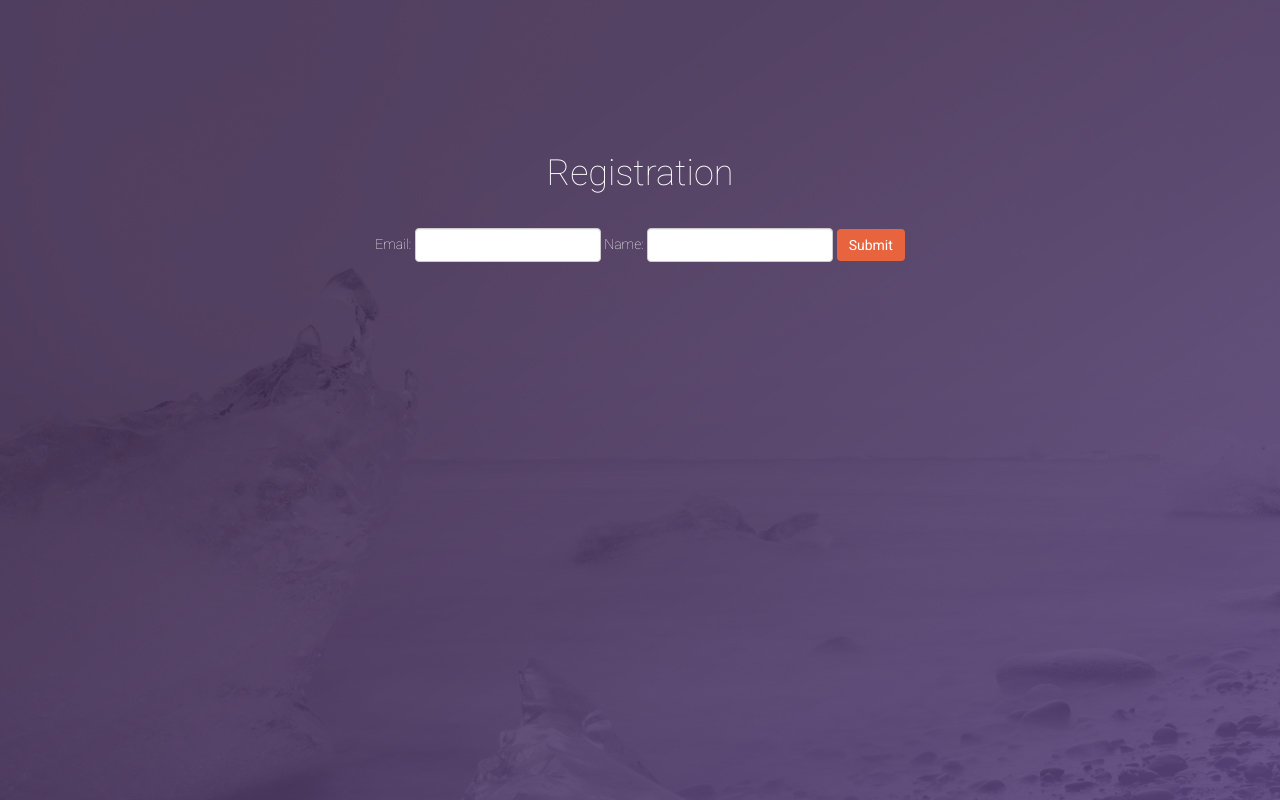
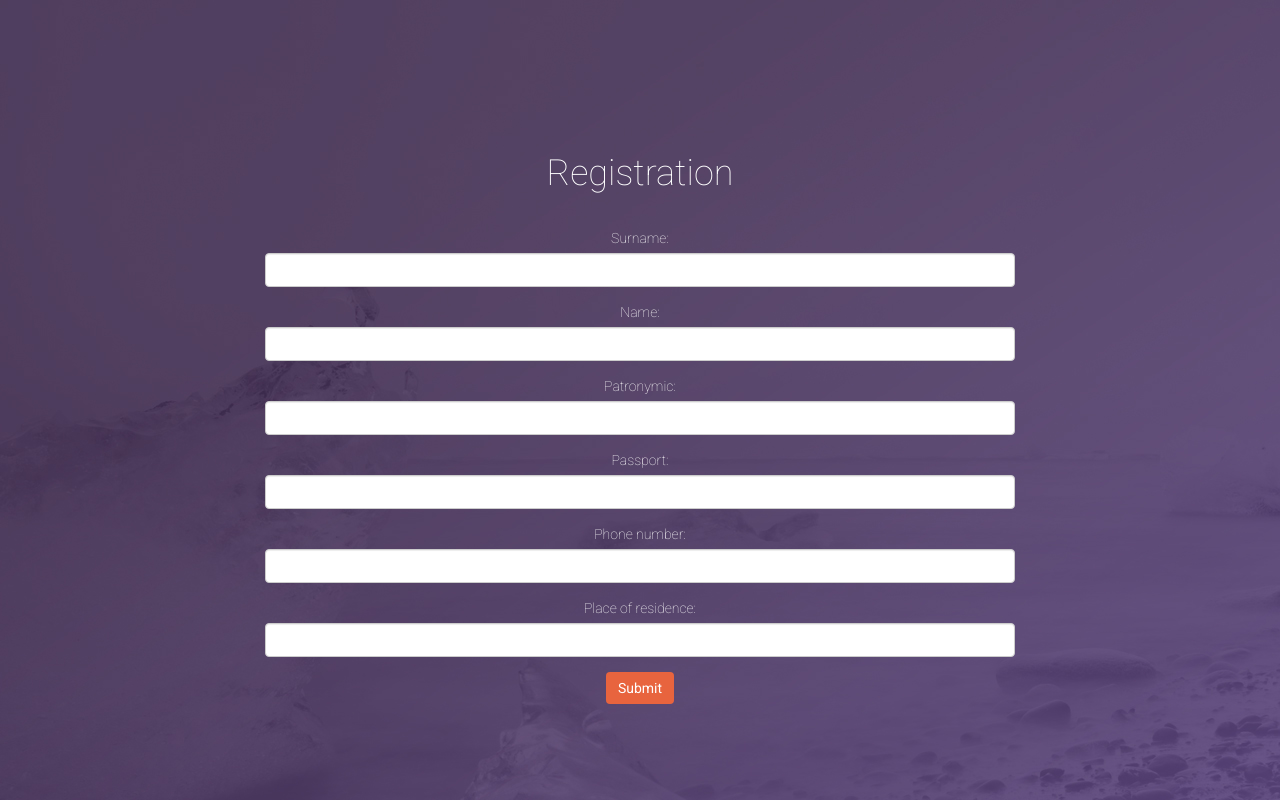
Before and after one commit to wh4tsername/review2, a Django app: page /registration/ in a window 1280 px wide. Run offline with Django 3.2, Linux system fonts and the light colour scheme; some libraries are stand-ins or nearby versions.

Commit message:
registration to system enabled

```diff
--- a/my_site/home/urls.py
+++ b/my_site/home/urls.py
@@ -3,5 +3,5 @@ from django.conf.urls import url, include
 from registration import views
 
 urlpatterns = [
-    url(r'^registration/', views.landing, name='registration')
+    url(r'^registration/', views.registration, name='registration')
 ]
--- a/my_site/registration/models.py
+++ b/my_site/registration/models.py
@@ -2,11 +2,15 @@ from django.db import models
 
 
 class Client(models.Model):
-    email = models.EmailField()
-    name = models.CharField(max_length=128)
+    name = models.CharField(max_length=48)
+    surname = models.CharField(max_length=48)
+    patronymic = models.CharField(max_length=48)
+    passport = models.PositiveIntegerField()
+    phone_number = models.IntegerField()
+    place_of_residence = models.CharField(max_length=72)
 
     def __str__(self):
-        return "Client %s %s" % (self.name, self.email,)
+        return "Client %s %s" % (self.name, self.surname,)
 
     class Meta:
         verbose_name = 'Client'
--- a/my_site/registration/urls.py
+++ b/my_site/registration/urls.py
@@ -3,5 +3,5 @@ from django.conf.urls import url, include
 from registration import views
 
 urlpatterns = [
-    url(r'^registration/', views.landing, name='registration')
+    url(r'^registration/', views.registration, name='registration')
 ]
--- a/my_site/registration/views.py
+++ b/my_site/registration/views.py
@@ -2,7 +2,7 @@ from django.shortcuts import render
 from .forms import ClientForm
 
 
-def landing(request):
+def registration(request):
     form = ClientForm(request.POST or None)
 
     if request.method == "POST" and form.is_valid():
--- a/my_site/templates/registration/registration.html
+++ b/my_site/templates/registration/registration.html
@@ -20,14 +20,30 @@
                 <div class="col-lg-8 col-lg-offset-2">
                     <h1 class="title">Registration</h1>
                     <div>
-                        <form action="" method="post" class="form-inline text-center">{% csrf_token %}
+                        <form action="" method="post" class="text-center">{% csrf_token %}
                          <div class="form-group">
-                             <label>Email: </label>
-                             <input name="{{ form.email.name }}" class="form-control">
+                             <label>Surname: </label>
+                             <input name="{{ form.surname.name }}" class="form-control">
                          </div>
                          <div class="form-group">
                              <label>Name: </label>
                              <input name="{{ form.name.name }}" class="form-control">
+                         </div>
+                            <div class="form-group">
+                             <label>Patronymic: </label>
+                             <input name="{{ form.patronymic.name }}" class="form-control">
+                         </div>
+                         <div class="form-group">
+                             <label>Passport: </label>
+                             <input name="{{ form.passport.name }}" class="form-control">
+                         </div>
+                         <div class="form-group">
+                             <label>Phone number: </label>
+                             <input name="{{ form.phone_number.name }}" class="form-control">
+                         </div>
+                         <div class="form-group">
+                             <label>Place of residence: </label>
+                             <input name="{{ form.place_of_residence.name }}" class="form-control">
                          </div>
                          <button type="submit" class="btn btn-primary btn-orange">Submit</button>
                         </form>
```
Also changed, not shown: my_site/db.sqlite3, my_site/registration/migrations/0001_initial.py, my_site/registration/migrations/0002_auto_20190502_2315.py (added).
